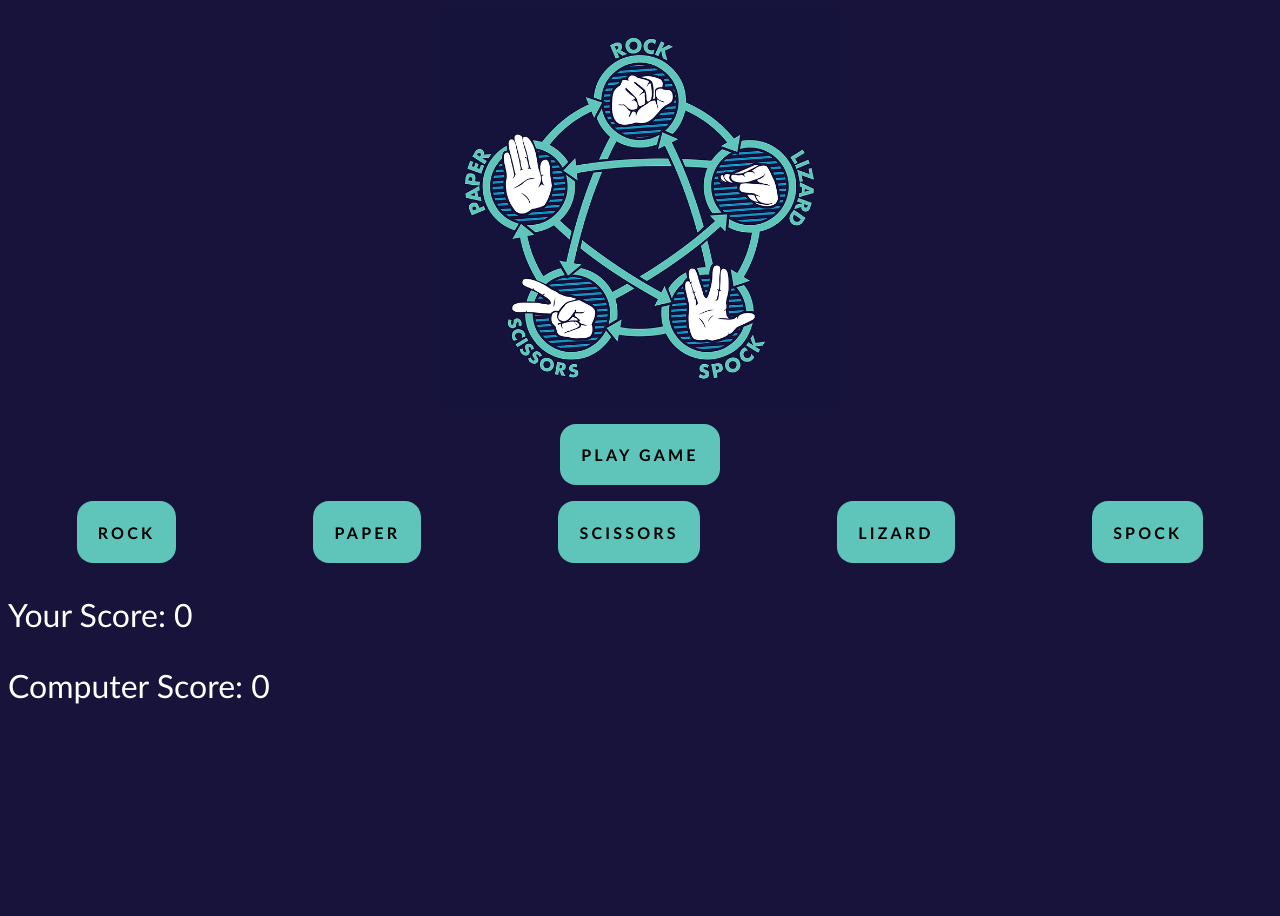
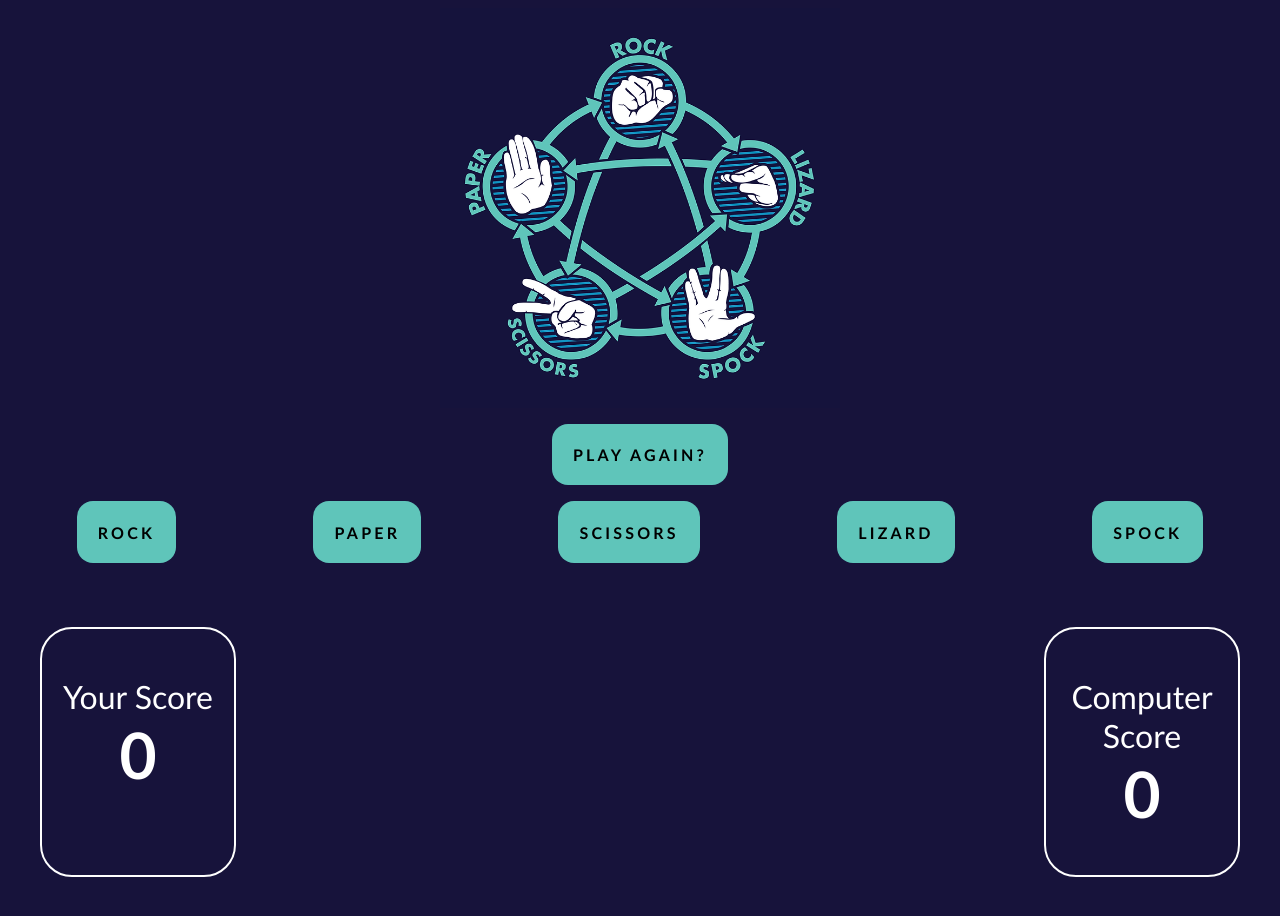
Before and after one commit to StephanRaab/vue-rpsls, a Vue app: page / in a window 1280 px wide. Both pictures are taken after a click on the button "PLAY GAME". Before the commit the page ends 800 px from the top, so only its background shows below. Built offline with nearby package versions, Linux system fonts and the light colour scheme.

Commit message:
some styling updates

```diff
--- a/src/App.vue
+++ b/src/App.vue
@@ -14,10 +14,33 @@ export default {
         lizard: ['paper', 'spock'],
         spock: ['rock', 'scissors']
       },
-      gameInfo: ''
+      gameInfo: '',
+      gameState: 'start',
+      gameStateOptions: {
+        START: 'start',
+        PLAYING: 'playing',
+        GAME_OVER: 'game over'
+      }
     }
   },
   methods: {
+    setGameState: function (state) {
+      console.log(state);
+      this.gameState = state;
+    },
+    startGame: function () {
+      this.setGameState(this.gameStateOptions.PLAYING);
+      this.resetGame();
+    },
+    endGame: function () {
+      this.setGameState(this.gameStateOptions.GAME_OVER);
+    },
+    resetGame: function () {
+      this.playerScore = 0;
+      this.computerScore = 0;
+      this.playerChoice = '',
+        this.computerChoice = ''
+    },
     setPlayerChoice: function (selection) {
       this.playerChoice = selection;
       this.generateComputerChoice();
@@ -43,15 +66,31 @@ export default {
 <template>
   <img class="logo center" src="/src/assets/rpsls.webp" alt="rock paper scissors lizard spock image">
 
-  <button id="start-game" class="center">Play game</button>
+  <div class="in-game-buttons-container">
+    <button v-if="gameState == gameStateOptions.START" @click="startGame" class="center">Play
+      game</button>
+    <button v-else-if="gamestate == gameStateOptions.PLAYING" @click="endGame" class="center">End
+      game</button>
+    <button v-else="gamestate == gameStateOptions.GAME_OVER" @click="startGame" class="center">Play
+      Again?</button>
+  </div>
 
 
   <div id="game-btns-container">
     <button v-for="choice in choiceOptions" @click="setPlayerChoice(choice)">{{ choice }}</button>
   </div>
 
-  <p class="score">Your Score: {{ playerScore }}</p>
-  <p class="score">Computer Score: {{ computerScore }}</p>
+  <div class="score-container">
+    <div id="player-score">
+      <p class="score-text">Your Score</p>
+      <h1 class="score">{{ playerScore }}</h1>
+    </div>
+
+    <div id="computer-score">
+      <p class="score-text">Computer Score</p>
+      <h1 class="score">{{ computerScore }}</h1>
+    </div>
+  </div>
 </template>
 
 <style scoped>
@@ -65,7 +104,7 @@ export default {
   /* margin-top: 0%; maybe change this from 20 - 0& after the game starts??? */
 }
 
-#start-game {
+.in-game-buttons-container>button {
   margin-top: 1em;
 }
 
@@ -76,9 +115,14 @@ export default {
   justify-content: space-around;
 }
 
+.score-text {
+  color: white;
+  font-size: 2em;
+}
+
 .score {
   color: white;
-  font-size: 2em;
+  font-size: 4em;
 }
 
 button {
@@ -101,4 +145,35 @@ button:hover {
   transition: 0.2s;
   color: white;
 }
+
+button:disabled {
+  opacity: .2;
+  cursor: not-allowed;
+}
+
+.score-container {
+  display: flex;
+  flex-direction: row;
+  justify-content: space-between;
+  text-align: center;
+}
+
+#player-score,
+#computer-score {
+  border: 2px solid white;
+  border-radius: 2em;
+  margin: 2em;
+  margin-top: 4em;
+  padding: 1em;
+  padding-bottom: 0;
+  width: 10em;
+}
+
+.score-container .score-text {
+  margin-bottom: 0px;
+}
+
+.score-container .score {
+  margin-top: 0px;
+}
 </style>
```
